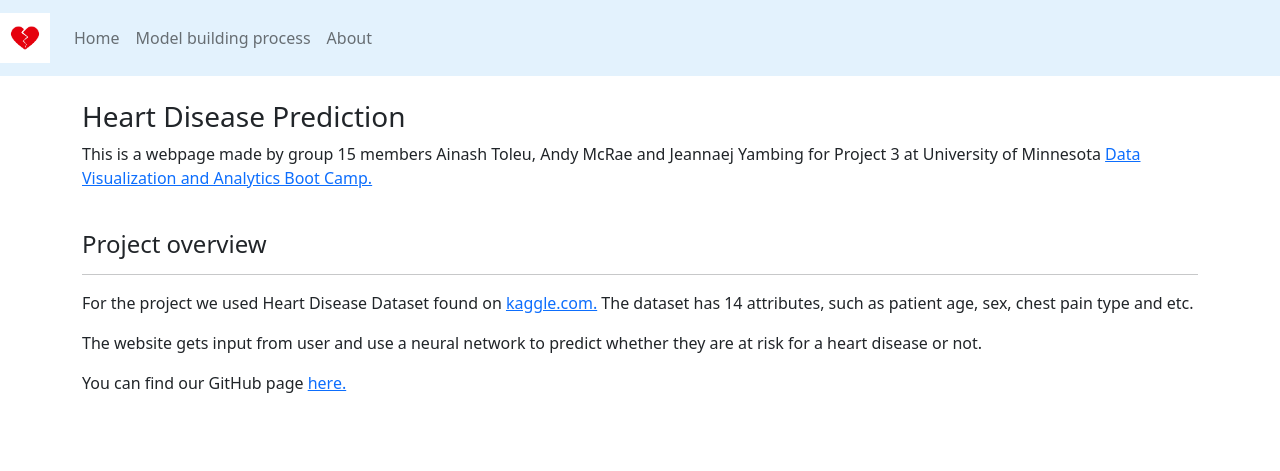
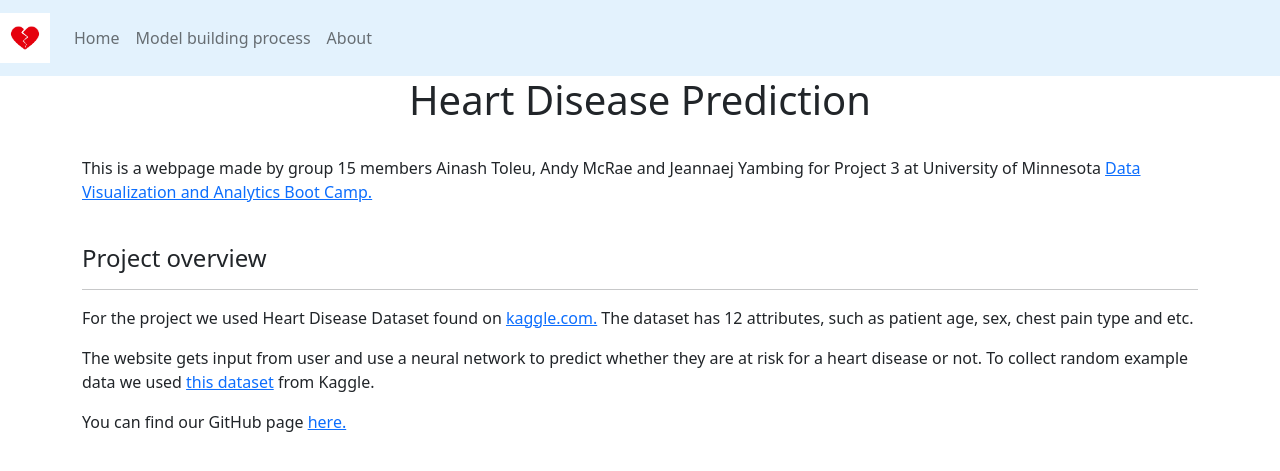
Before and after one commit to radioactivearm/Heart-Disease-ML, a Flask app: page /about.html in a window 1280 px wide. Shown: the top 471 px of the page. Run offline with Flask 2, Linux system fonts and the light colour scheme; parts of the project's set-up code (start-up, migrations or seed data) failed here and were passed over.

Commit message:
made changes in about page

```diff
--- a/templates/about.html
+++ b/templates/about.html
@@ -35,6 +35,10 @@
         </div>
     </nav>
 
+    <div class="text-center">
+      <h1>Heart Disease Prediction</h1>
+    </div>
+
 
 
     <div class='container'>
@@ -43,12 +47,11 @@
           <div class='well'>
 
             <br>
-            <h3>Heart Disease Prediction</h3>
                 <p>This is a webpage made by group 15 members Ainash Toleu, Andy McRae and Jeannaej Yambing for Project 3 at University of Minnesota <a href="https://bootcamp.umn.edu/data/landing/" target="_blank"> Data Visualization and Analytics Boot Camp.</a></p><br>
                 <h4>Project overview</h4>
                 <hr>
-                <p>For the project we used Heart Disease Dataset found on <a href="https://www.kaggle.com/lykin22/heart-disease-dataset?select=data.csv" target="_blank"> kaggle.com.</a> The dataset has 14 attributes, such as patient age, sex, chest pain type and etc.</p>
-                <p>The website gets input from user and use a neural network to predict whether they are at risk for a heart disease or not.</p>
+                <p>For the project we used Heart Disease Dataset found on <a href="https://www.kaggle.com/nakkapraneethreddy/heart-disease-data-combined" target="_blank"> kaggle.com.</a> The dataset has 12 attributes, such as patient age, sex, chest pain type and etc.</p>
+                <p>The website gets input from user and use a neural network to predict whether they are at risk for a heart disease or not. To collect random example data we used <a href="https://www.kaggle.com/lykin22/heart-disease-dataset?select=data.csv" target="_blank"> this dataset</a> from Kaggle.</p>
                 <p>You can find our GitHub page <a href="https://github.com/radioactivearm/Heart-Disease-ML" target="_blank"> here.</a></p>
 
 
```
Also changed, not shown: static/css/style.css (line endings or trailing spaces).
